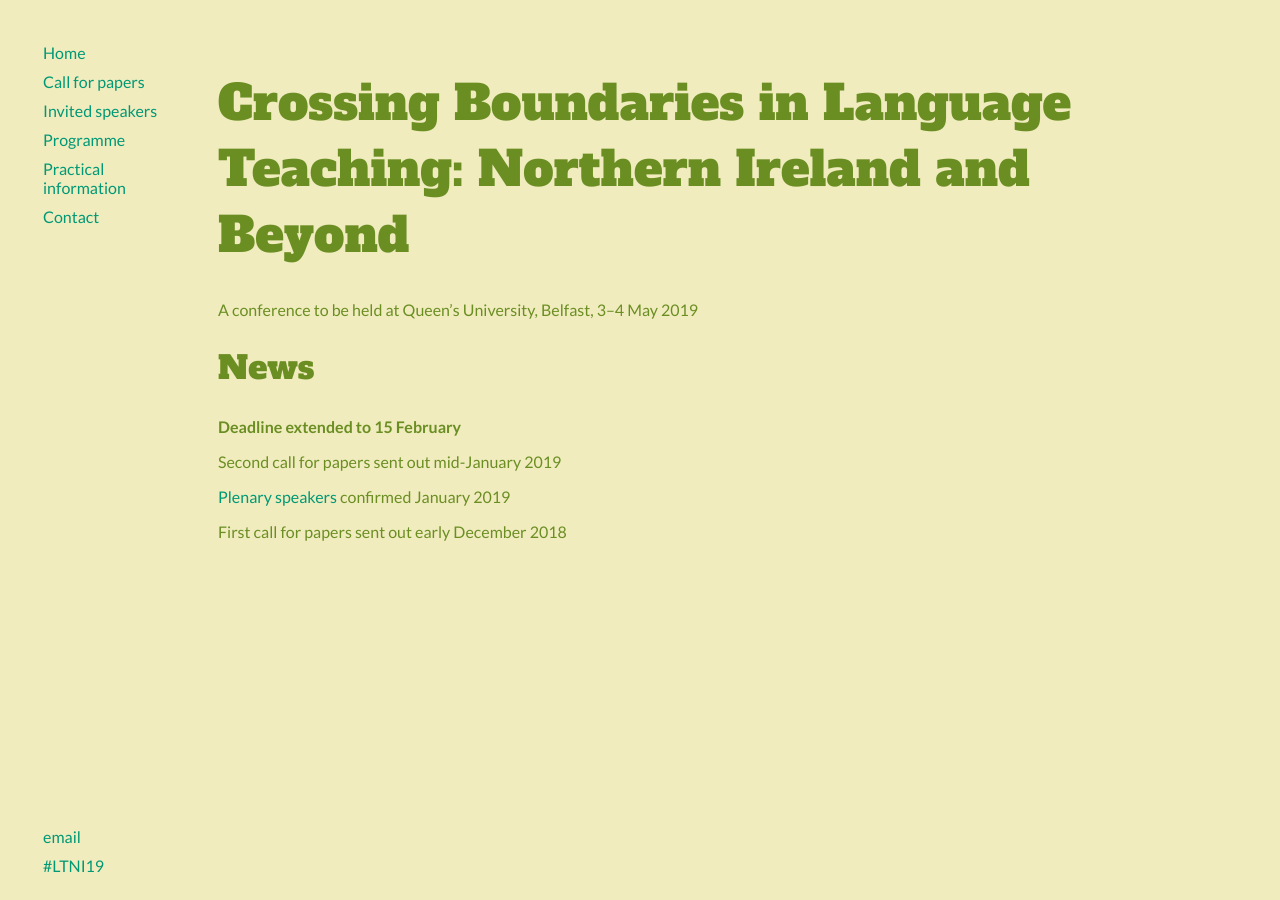
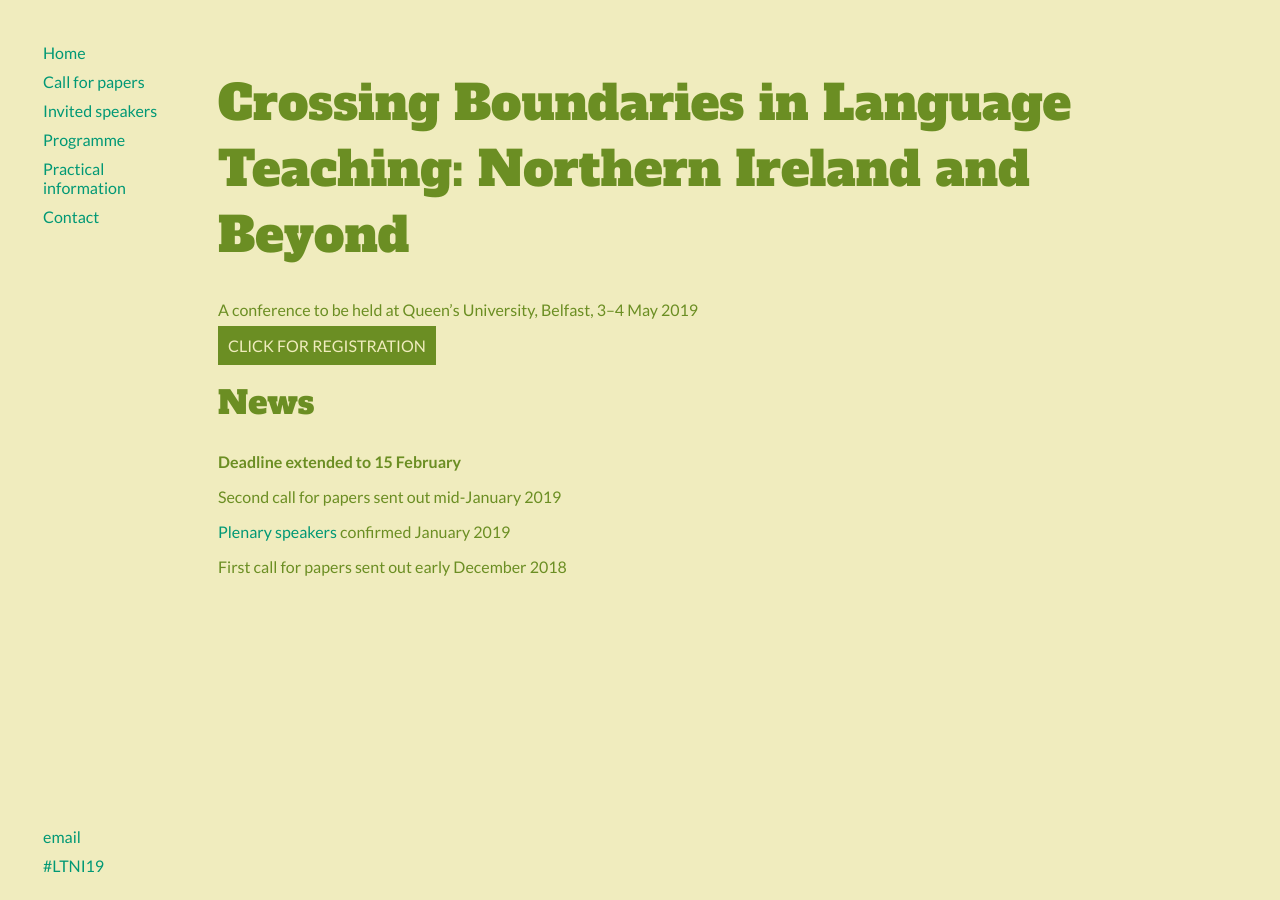
Before and after one commit to merryndd/ltni19, a Jekyll site: the page built from index.html, in a window 1280 px wide. Built offline with Jekyll 4.4.1, drawn with Linux system fonts in a browser that asks for light colours.

Commit message:
add registration link

```diff
--- a/index.html
+++ b/index.html
@@ -4,6 +4,8 @@ layout: default
 <h1> Crossing Boundaries in Language Teaching: Northern Ireland and Beyond</h1>
 <p>A conference to be held at Queen’s University, Belfast, 3–4 May 2019</p>
 
+<p><a href="https://ecommerce.apps.qub.ac.uk/oscblt/catalog/" target="_blank" style="text-decoration:none"><span style="padding:10px; background:#6b8e23; color:#f0ecbe">CLICK FOR REGISTRATION</span></a></p>
+
 <h2>News</h2>
 <p><b>Deadline extended to 15 February</b></p>
 <p>Second call for papers sent out mid-January 2019</p>
```
